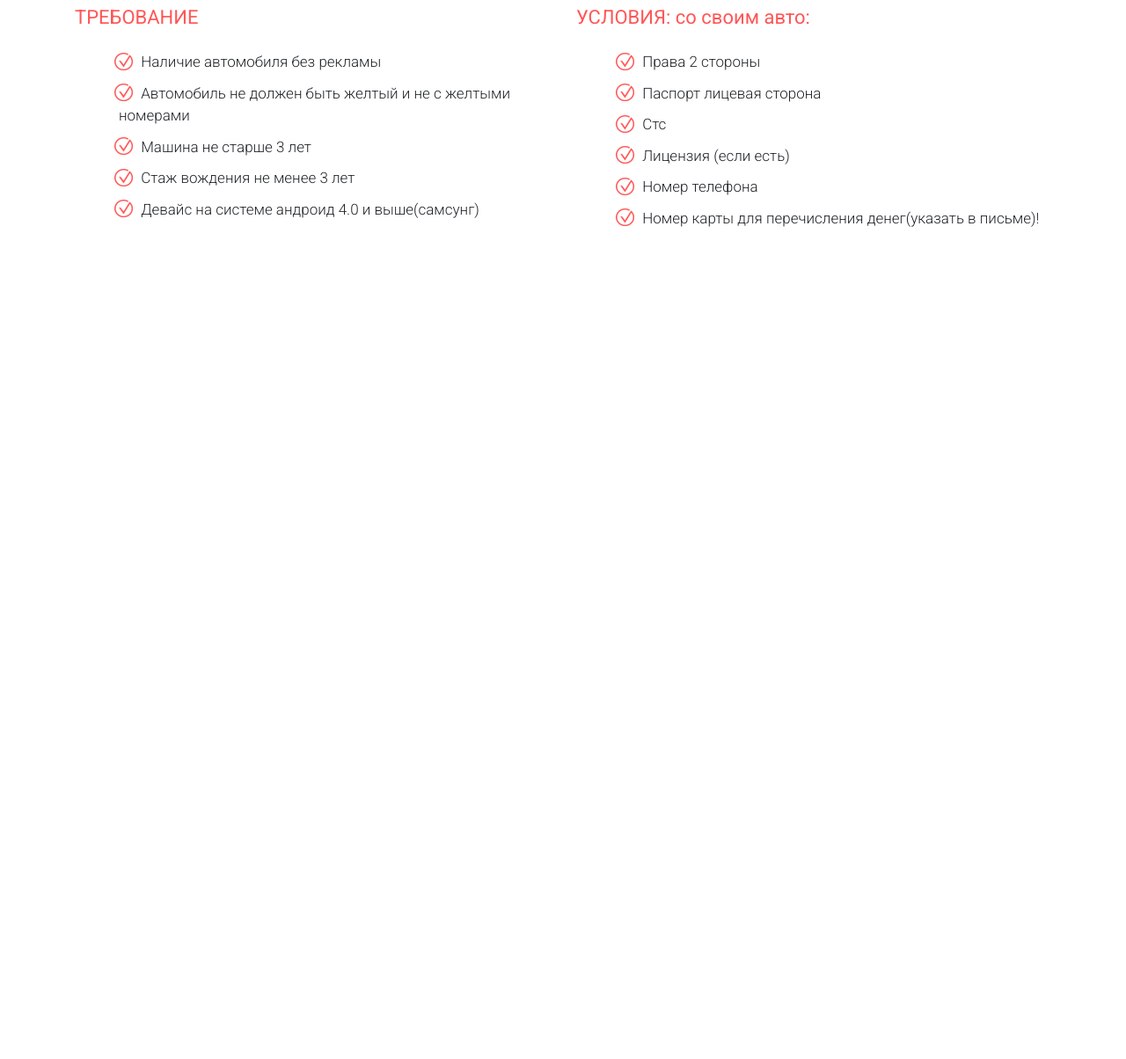
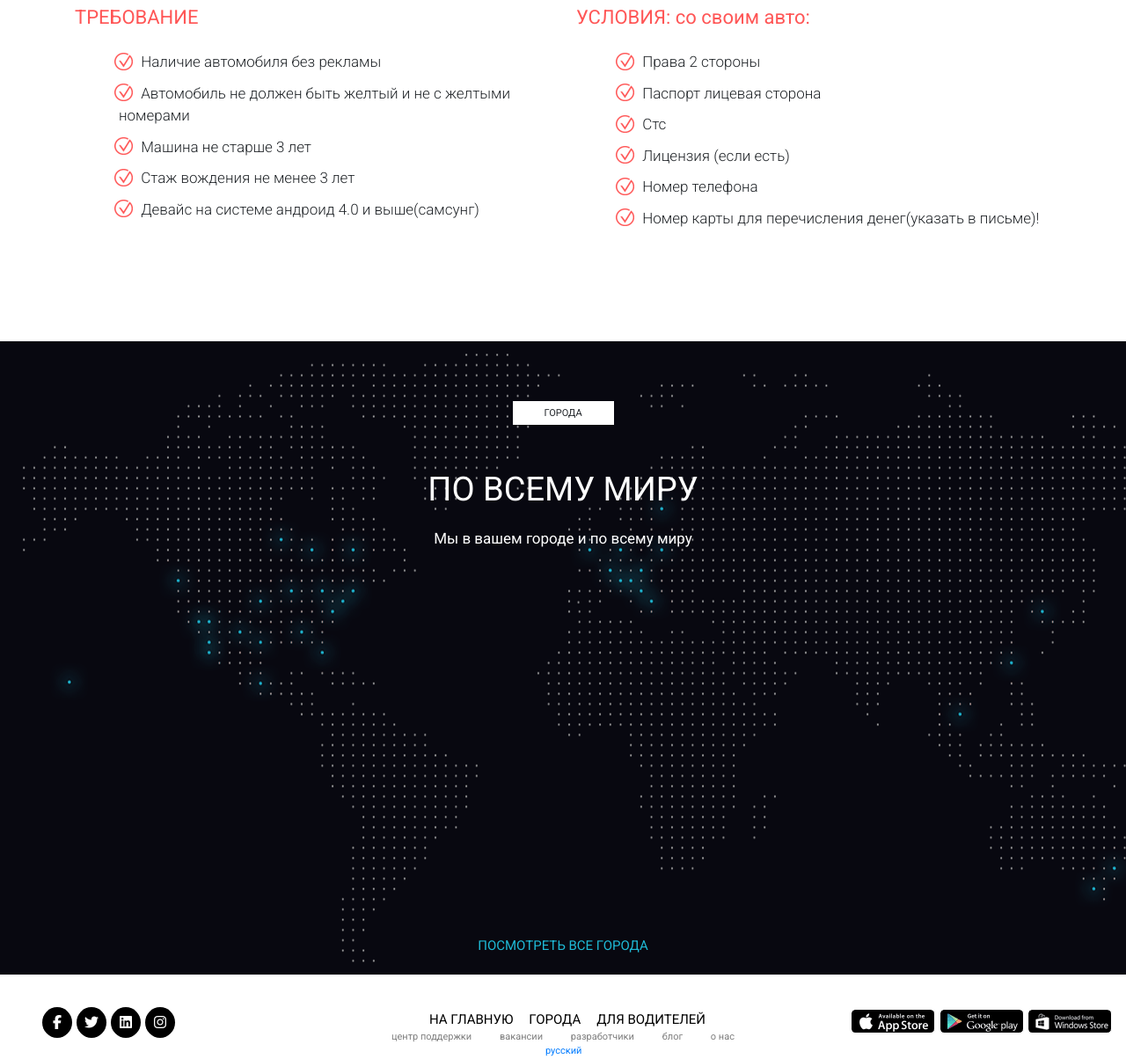
Before and after one commit to monkepunkk/Huyuber, a plain HTML site: page src/index.html in a window 1280 px wide. Shown: the part 4313-5517 px from the top of the page at 88% size. Before the commit the page ends 4701 px from the top, so only its background shows below. Drawn offline with Linux system fonts and the light colour scheme.

Commit message:
Uber
доделал полностью  проект с убером

```diff
--- a/src/index.html
+++ b/src/index.html
@@ -8,6 +8,7 @@
     <link rel="stylesheet" href="css/style.css">
     <link rel="stylesheet" href="css/bootstrap-grid.min.css">
     <link rel="stylesheet" href="css/bootstrap-reboot.min.css">
+    <script src="https://kit.fontawesome.com/a5a2af18f9.js" crossorigin="anonymous"></script>
     <title> Uber </title>
 </head>
 <body>
@@ -308,7 +309,46 @@
                 </div>
             </div>
          </div>
-
     </section>
+    <section class="allworld">
+      <div class="container container_world">
+        <div class="label"> ГОРОДА </div>
+        <div class="header header_white"> по всему миру </div>
+        <div class="allworld_subheader"> Мы  в вашем городе и по всему миру </div>
+      </div>
+      <a class="cities"> посмотреть все города  </a>
+    </section>
+    <footer>
+      <div class="social">
+        <div class="dark_circle"> <a href="#"> <i class="fa-brands fa-facebook-f"></i> </a></div>
+        <div class="dark_circle"> <a href="#"> <i class="fa-brands fa-twitter"></i> </a></div>
+        <div class="dark_circle"> <a href="#"> <i class="fa-brands fa-linkedin"></i> </a></div>
+        <div class="dark_circle"> <a href="#"> <i class="fa-brands fa-instagram"></i> </a></div>
+      </div>
+      <div class="store">
+        <a href="#"> <img src="img/store.png" alt="store"> </a>
+      </div>
+      <div class="container">
+        <div class="row row_footer">
+          <div class="col-md-3"></div>
+          <div class="col-md-6">
+            <div class="links_three">
+              <a class="link" href="#"> НА ГЛАВНУЮ </a>
+              <a class="link" href="#"> ГОРОДА</a>
+              <a class="link" href="#"> ДЛЯ ВОДИТЕЛЕЙ </a>
+            </div>
+            <div class="links_five">
+              <a href="#" class="link_small">центр поддержки</a>
+              <a href="#" class="link_small"> вакансии </a>
+              <a href="#" class="link_small"> разработчики </a>
+              <a href="#" class="link_small"> блог </a>
+              <a href="#" class="link_small"> о нас </a>
+            </div>
+            <a href="#" class="russian">русский</a>
+          </div>
+          <div class="col-md-3"></div>
+        </div>
+      </div>
+    </footer>
 </body>
 </html>
--- a/src/sass/style.sass
+++ b/src/sass/style.sass
@@ -124,6 +124,9 @@ nav
 	margin-bottom: 15px
 	margin-top: 45px
 
+.header_white
+	color: white
+
 .card
 	margin-bottom: 26px
 	font-size: 15px
@@ -161,6 +164,7 @@ nav
 	font-size: 11px
 	text-align: center
 	line-height: 27px
+	background-color: white
 	//
 .label_dark
 	background-color: black
@@ -284,3 +288,87 @@ nav
 		.red
 			&::before
 				background: url(../img/check_red.png) center (center/cover) no-repeat
+.allworld
+	background: url(../img/world_bg.png)
+	height: 720px
+	padding-top: 46px
+	padding-bottom: 22px
+.allworld_subheader
+	font-size: 17px
+	color: white
+	text-align: center
+	margin-top: 2px
+.allworld
+	position: relative
+.cities
+	font-size: 15px
+	color: #1FBAD6
+	text-transform: uppercase
+	font-weight: 400
+	text-align: center
+	position: absolute
+	left: 50%
+	bottom: 22px
+	transform: translateX(-50%)
+.links_three
+	display: flex
+	padding-left: 100px
+.links_five
+	display: flex
+	justify-content: space-between
+	padding-left: 75px
+	padding-right: 75px
+.link
+	display: block
+	font-size: 15px
+	margin-left: 18px
+	color: black
+	&_small
+		font-size: 11px
+		opacity: 0.5
+		color: black
+.russian
+	display: block
+	font-size: 11px
+	width: 80px
+	margin: 0 auto
+	transform: translateX(25%)
+footer
+	position: relative
+.row_footer
+	padding-top: 40px
+.social
+	position: absolute
+	width: 199px
+	padding-top: 37px
+	padding-left: 43px
+	display: flex
+	justify-content: space-between
+.store
+	display: flex
+	position: absolute
+	width: 296px
+	right: 16px
+	top: 40px
+	&_img
+		height: 40x
+		width: 95px
+.store_block
+	display: block
+	margin-right: 5px
+	width: 95px
+	height: 27px
+	background-color: black
+	border-radius: 5%
+
+.dark_circle
+	display: flex
+	justify-content: center
+	align-items: center
+	margin-left: 5px
+	height: 35px
+	width: 35px
+	background-color: black
+	border-radius: 100%
+	i
+		color: white
```
Also changed, not shown: src/css/style.css, src/img/Vector-1.svg (added), src/img/Vector-2.svg (added), src/img/Vector.svg (added), src/img/appstore.png (added), src/img/facebook.svg (added), src/img/link.svg (added), src/img/store.png (added), src/img/twitter.svg (added), src/img/world_bg.png (added), 1 other file.
